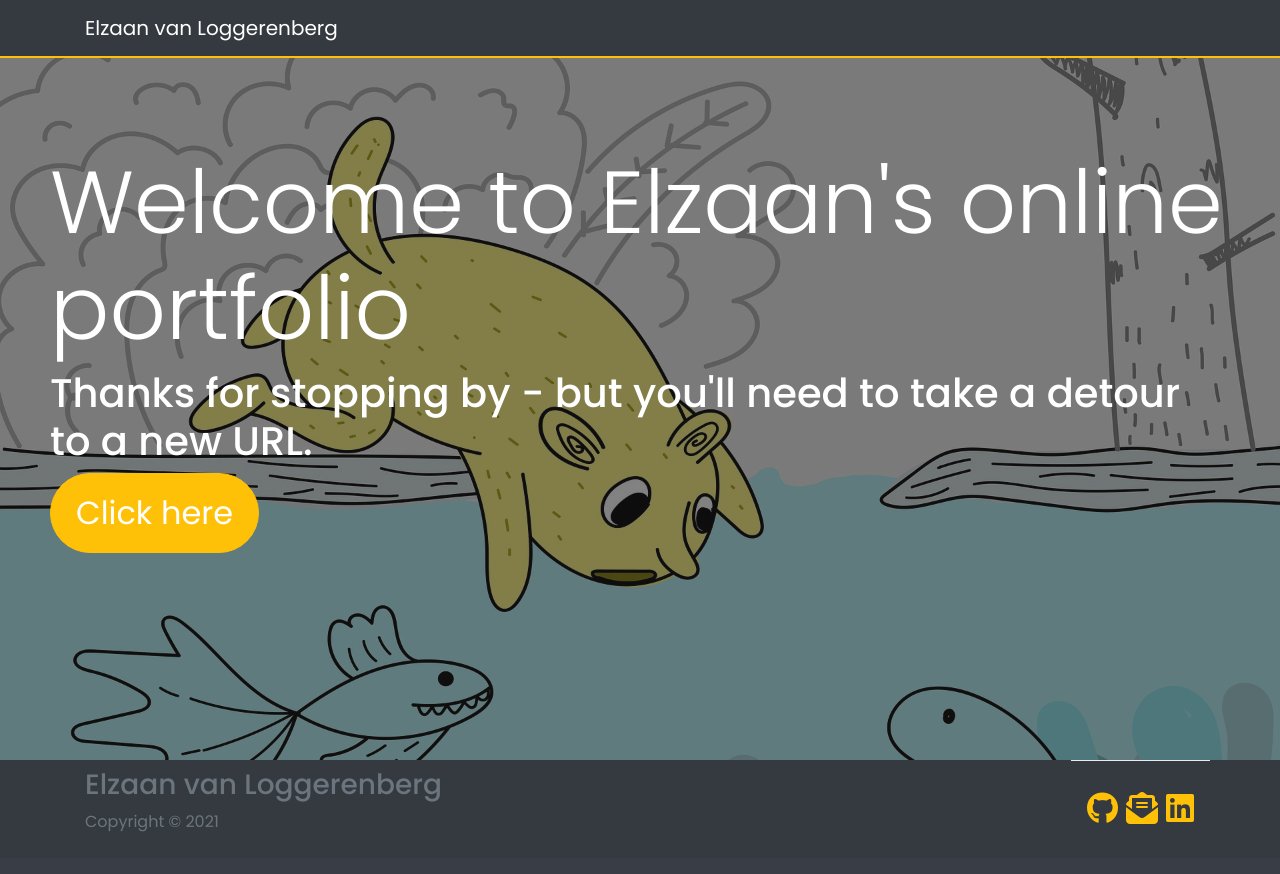
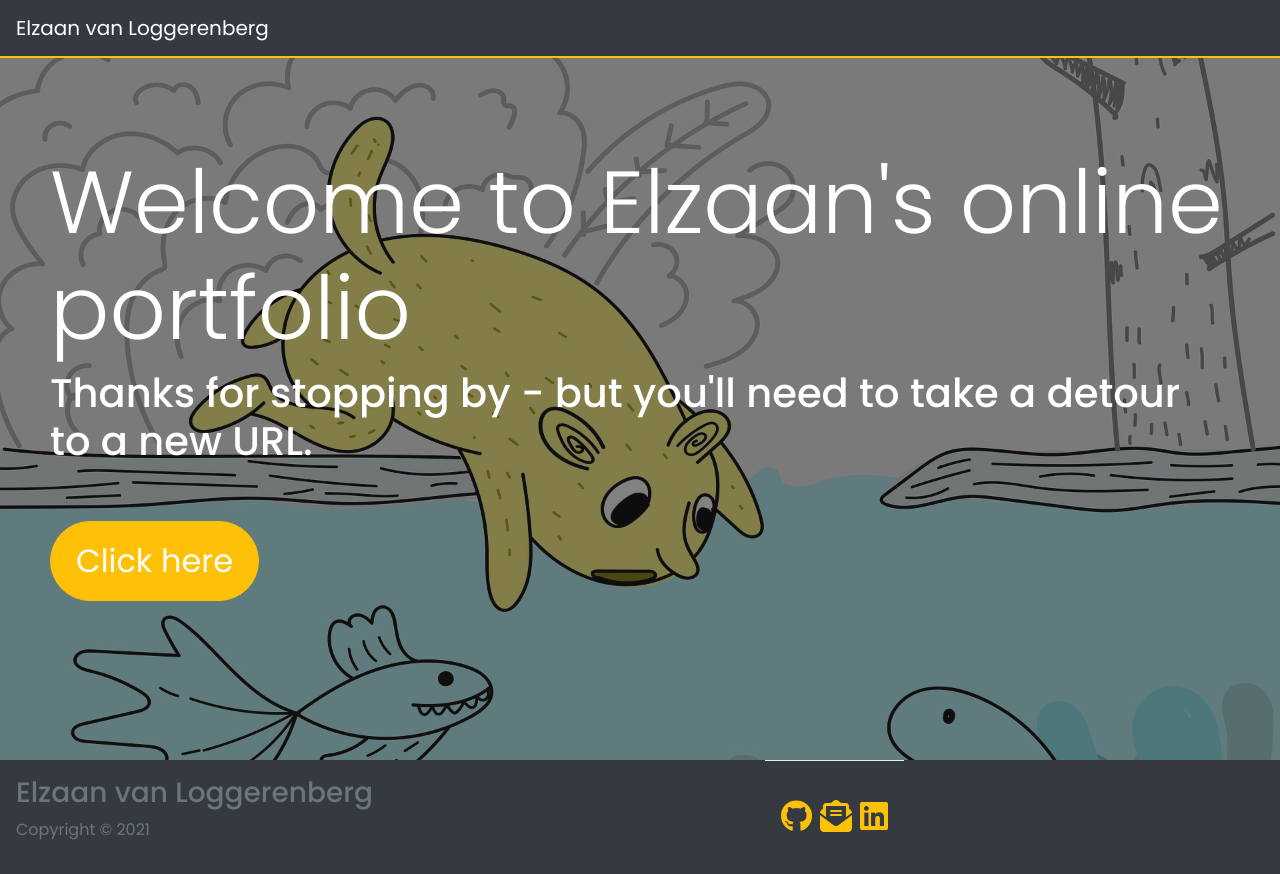
Before and after one commit to ElzaanVan/elzaanVan_onlineCV, a plain HTML site: page index.html in a window 1280 px wide. Drawn offline with nearby package versions, Linux system fonts and the light colour scheme.

Commit message:
Update index.html

```diff
--- a/index.html
+++ b/index.html
@@ -33,7 +33,6 @@
       class="navbar navbar-expand-sm bg-dark navbar-dark fixed-top"
       id="mainNav"
     >
-      <div class="container">
       <a
         href="https://admiring-pasteur-e91b87.netlify.app/"
         class="navbar-brand"
@@ -46,7 +45,6 @@
       >
         <span class="navbar-toggler-icon"></span>
       </button>
-      </div>
     </nav>
 
     <!--Header Section-->
@@ -60,7 +58,7 @@
           </h1>
           <a
             href="https://admiring-pasteur-e91b87.netlify.app/"
-            class="btn btn-lg btn-warning"
+            class="btn btn-lg btn-warning my-5"
             >Click here</a
           >
         </div>
@@ -69,9 +67,9 @@
 
     <!--FOOTER-->
     <footer class="bg-dark" id="main-footer">
-      <div class="container">
+      <div class="container-fluid">
         <div class="row">
-          <div class="col text-muted py-2">
+          <div class="text-muted p-3">
             <h3>Elzaan van Loggerenberg</h3>
             <p>Copyright &copy; <span id="year"></span></p>
           </div>
```
Lines whose indentation alone changed are shown as unchanged.
